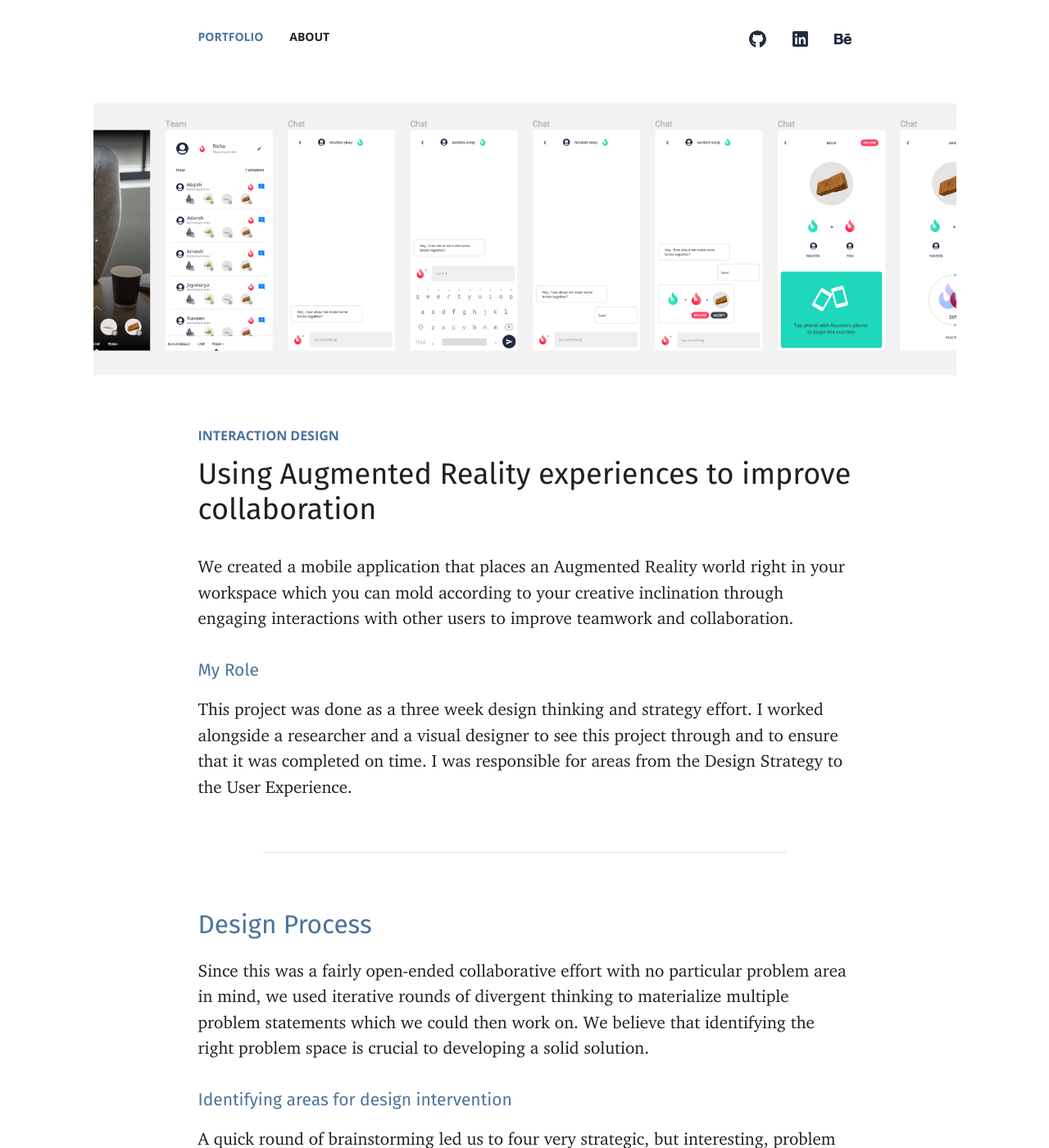
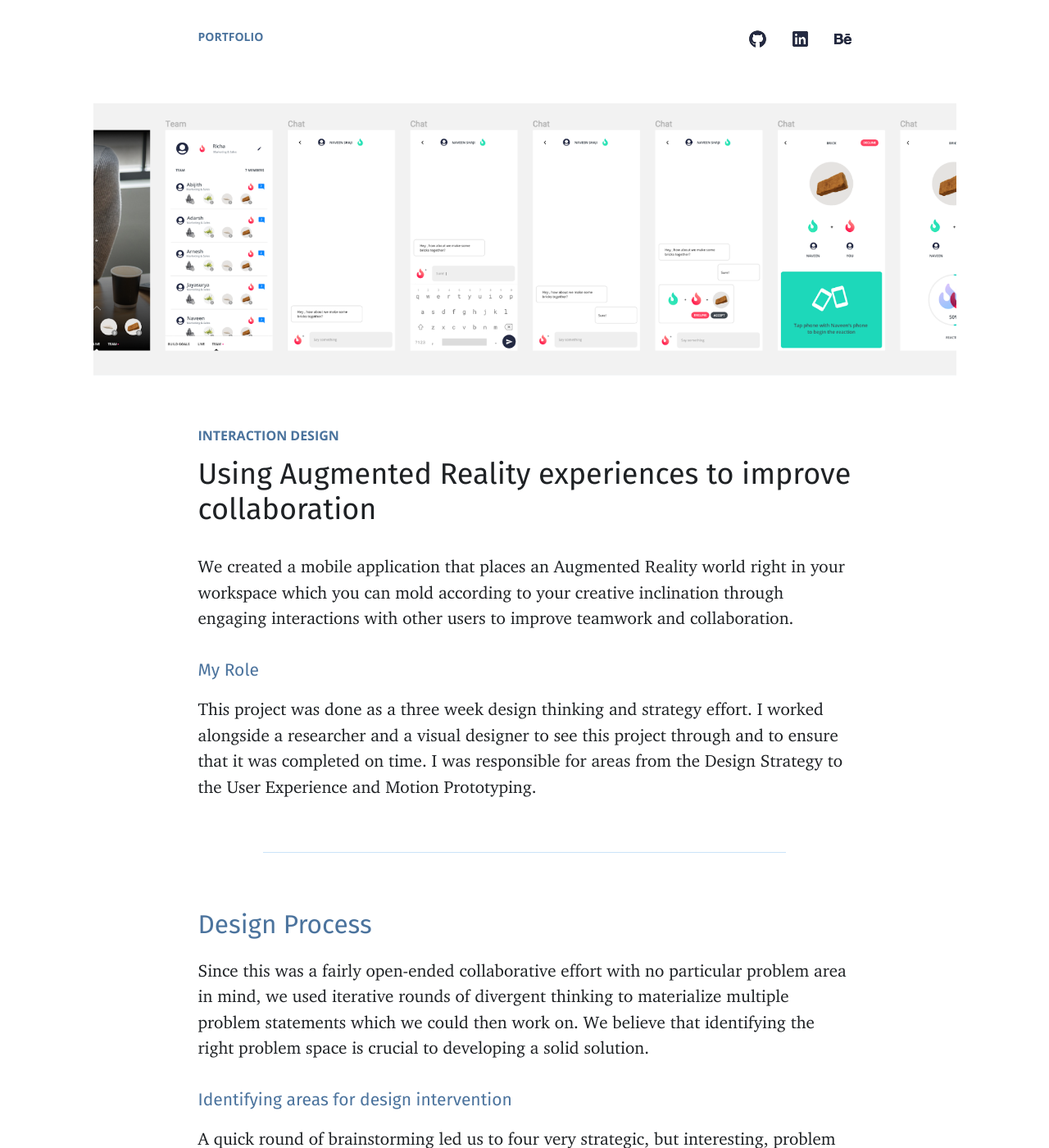
Before and after one commit to naveenshaji/naveenshaji.github.io, a Jekyll site: the page built from _posts/2018-10-05-using-augmented-reality-experiences-to-improve-collaboration-in-teams.md, in a window 1280 px wide and 1400 px high. Shown: the whole window at 82% size. Built offline with Jekyll 4.4.1, drawn with Linux system fonts in a browser that asks for light colours; nearby versions of some CDN libraries; some of the changed text lies outside the part shown.

Commit message:
Added new project and removed about page

```diff
--- a/_includes/navbar_inner.html
+++ b/_includes/navbar_inner.html
@@ -2,7 +2,7 @@
         <div class="navbar-contents">
             <div class="nav-left">
                 <div class="item active"><a href="/">Portfolio</a></div>
-                <div class="item"><a href="/about/">About</a></div>
+                <!-- <div class="item"><a href="/about/">About</a></div> -->
             </div>
             <div class="nav-right">
                 <div class="item">
--- a/_posts/2018-10-05-using-augmented-reality-experiences-to-improve-collaboration-in-teams.md
+++ b/_posts/2018-10-05-using-augmented-reality-experiences-to-improve-collaboration-in-teams.md
@@ -10,7 +10,7 @@
 
 #### My Role
 
-This project was done as a three week design thinking and strategy effort. I worked alongside a researcher and a visual designer to see this project through and to ensure that it was completed on time. I was responsible for areas from the Design Strategy to the User Experience.
+This project was done as a three week design thinking and strategy effort. I worked alongside a researcher and a visual designer to see this project through and to ensure that it was completed on time. I was responsible for areas from the Design Strategy to the User Experience and Motion Prototyping.
 
 ---
 
@@ -29,7 +29,7 @@
 
 A few hours of research later, we began by writing down the needs and challenges faced in realizing each of these four goals. This helped us define more tactical problems to tackle which would ultimately assist in realizing one of our initial goals.
 
-<p><img src="{{site.baseurl}}assets/using-augmented-reality-experiences/image8.jpg" height="800" alt="Image" /></p>
+![photo]({{site.baseurl}}assets/using-augmented-reality-experiences/image8.jpg)
 
 This was followed by convergence through selection, where we chose some of the needs and challenges that we felt could be developed more. The selected problems were moved back to the drawing board where another level of divergent thinking was applied, and we branched out from each of the problems to arrive at a network of problem statements that were inexplicably linked to each other.
 
--- a/css/main.scss
+++ b/css/main.scss
@@ -372,6 +372,18 @@
     font-size: 21px;
     line-height: 1.5;
     margin-bottom: 64px;
+    blockquote {
+        font-size: 26px;
+        width: calc(100% + 64px);
+        font-style: italic;
+        margin-left: -32px;
+        margin-top: 64px;
+        margin-bottom: 64px;
+        padding: 16px 32px;
+        border-left: 4px solid $lightblue;
+        box-sizing: border-box;
+        color: $blue;
+    }
     p {
         margin-bottom: 32px;
         margin-top: 16px;
```
Also changed, not shown: _posts/2018-04-02-designing-user-experience-for-scilab-on-cloud-web-app.md (deleted, +0 -9 lines), _posts/2018-10-06-developing-an-atomic-design-system.md (added, +76 -0 lines), assets/developing-an-atomic-design-system/Atoms.jpg (added), assets/developing-an-atomic-design-system/Molecules.jpg (added), assets/developing-an-atomic-design-system/Organisms.jpg (added), assets/developing-an-atomic-design-system/cover.jpg (added), assets/using-augmented-reality-experiences/j1.jpg (added), assets/using-augmented-reality-experiences/j2.jpg (added), assets/using-augmented-reality-experiences/j3.jpg (added), assets/using-augmented-reality-experiences/j4.jpg (added), assets/using-augmented-reality-experiences/j5.jpg (added).
